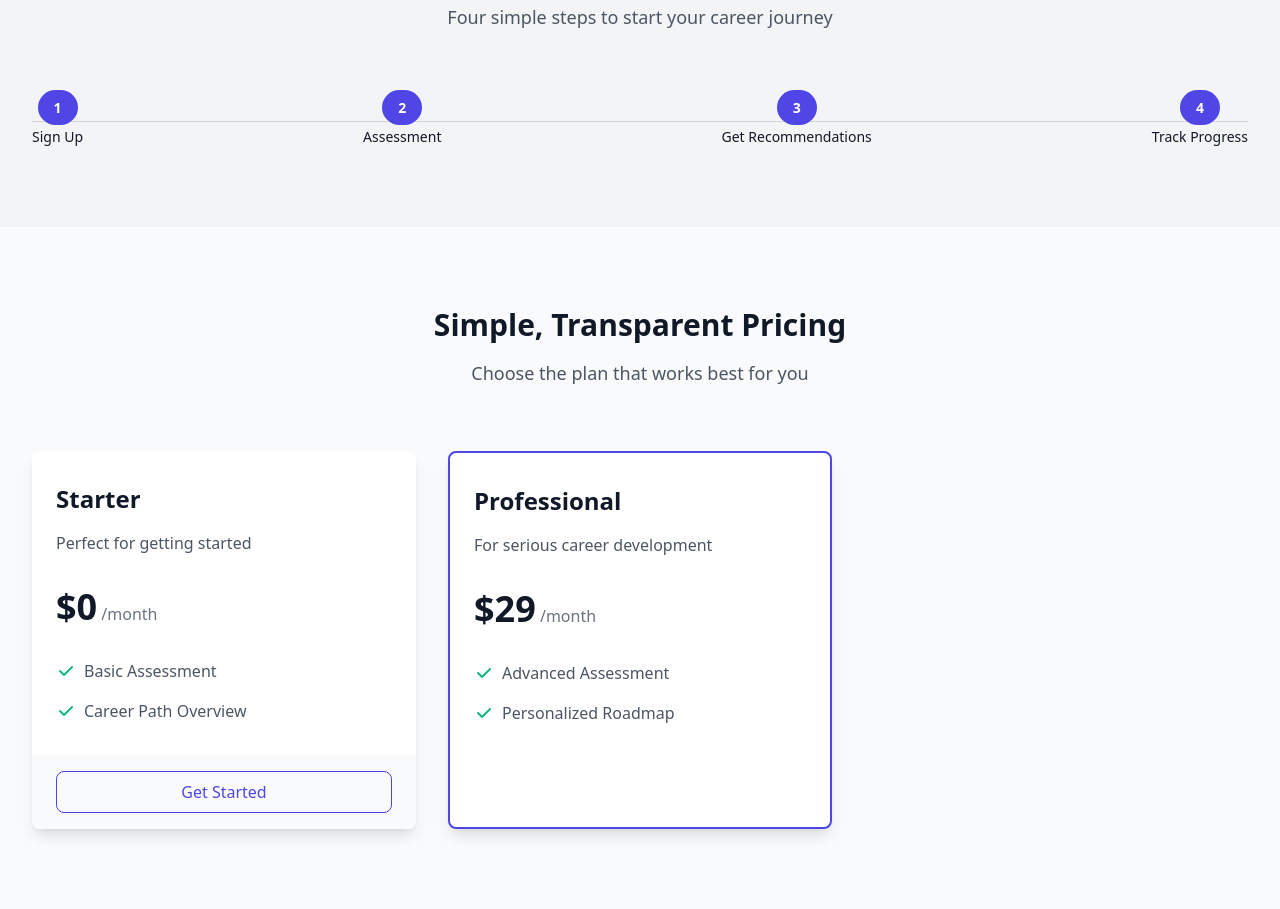
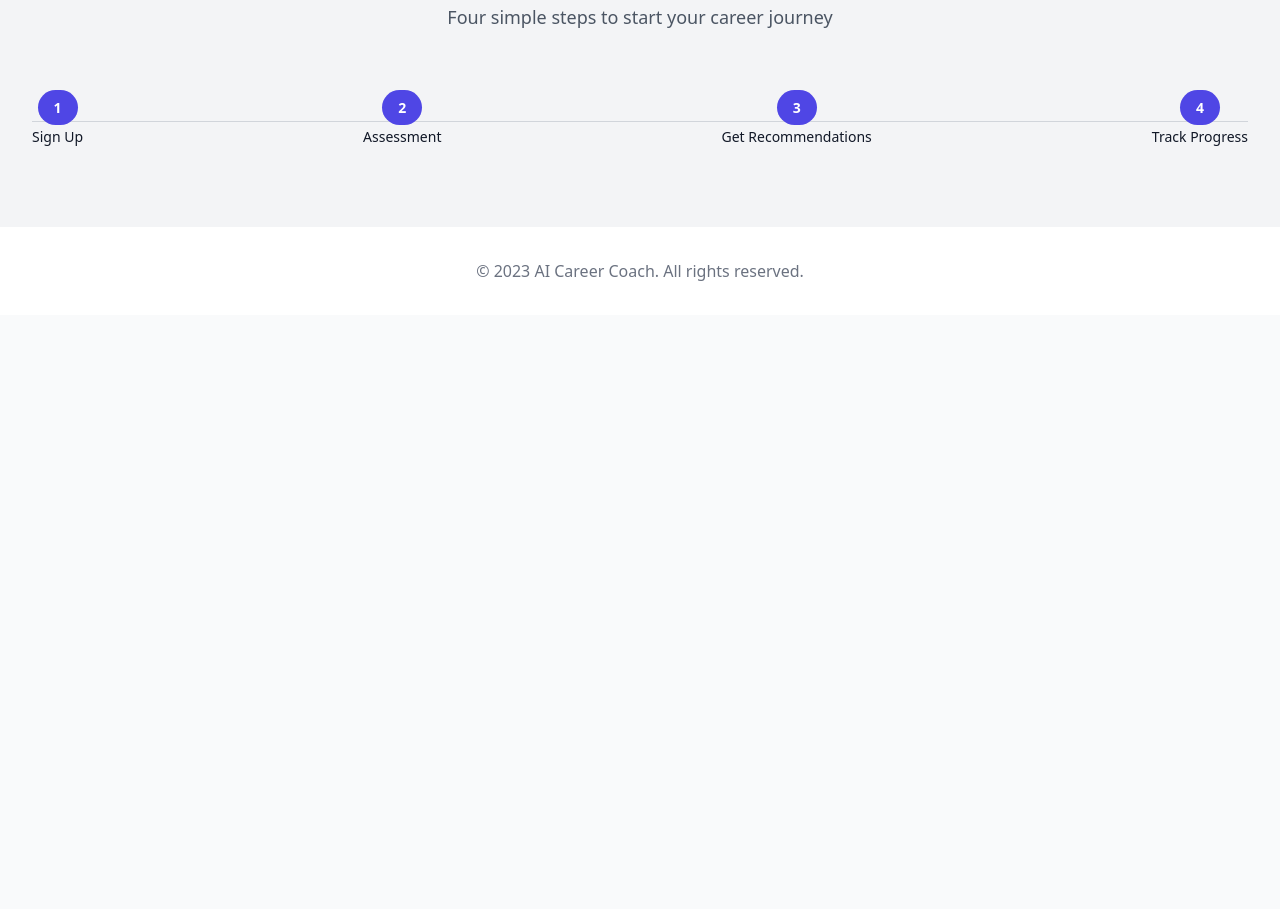
Before and after one commit to Mr-Jaiman09/VertexInnovate, a website: page index.html in a window 1280 px wide. Shown: the part 1033-1942 px from the top of the page. After the commit the page ends 1348 px from the top, so only its background shows below. Drawn offline with nearby package versions, Linux system fonts and the light colour scheme.

Commit message:
pricing removed

```diff
--- a/index.html
+++ b/index.html
@@ -28,7 +28,6 @@
                 <div class="hidden md:flex items-center space-x-8">
                     <a href="#features" class="text-gray-600 hover:text-indigo-600">Features</a>
                     <a href="#how-it-works" class="text-gray-600 hover:text-indigo-600">How It Works</a>
-                    <a href="#pricing" class="text-gray-600 hover:text-indigo-600">Pricing</a>
                     <button class="bg-indigo-600 text-white px-6 py-2 rounded-lg hover:bg-indigo-700">
                         Get Started
                     </button>
@@ -131,64 +130,14 @@
         </div>
     </section>
 
-    <!-- Pricing Section -->
-    <section id="pricing" class="py-20">
+    <!-- Footer Section -->
+    <footer class="bg-white py-8">
         <div class="max-w-7xl mx-auto px-4 sm:px-6 lg:px-8">
-            <div class="text-center">
-                <h2 class="text-3xl font-extrabold text-gray-900">Simple, Transparent Pricing</h2>
-                <p class="mt-4 text-lg text-gray-600">Choose the plan that works best for you</p>
-            </div>
-            <div class="mt-16 grid grid-cols-1 gap-8 md:grid-cols-3">
-                <div class="bg-white rounded-lg shadow-lg overflow-hidden">
-                    <div class="px-6 py-8">
-                        <h3 class="text-2xl font-semibold text-gray-900">Starter</h3>
-                        <p class="mt-4 text-gray-600">Perfect for getting started</p>
-                        <p class="mt-8">
-                            <span class="text-4xl font-extrabold text-gray-900">$0</span>
-                            <span class="text-base font-medium text-gray-500">/month</span>
-                        </p>
-                        <ul class="mt-8 space-y-4">
-                            <li class="flex items-center">
-                                <svg class="w-5 h-5 text-green-500" fill="currentColor" viewBox="0 0 20 20">
-                                    <path fill-rule="evenodd" d="M16.707 5.293a1 1 0 010 1.414l-8 8a1 1 0 01-1.414 0l-4-4a1 1 0 011.414-1.414L8 12.586l7.293-7.293a1 1 0 011.414 0z" clip-rule="evenodd"></path>
-                                </svg>
-                                <span class="ml-2 text-gray-600">Basic Assessment</span>
-                            </li>
-                            <li class="flex items-center">
-                                <svg class="w-5 h-5 text-green-500" fill="currentColor" viewBox="0 0 20 20">
-                                    <path fill-rule="evenodd" d="M16.707 5.293a1 1 0 010 1.414l-8 8a1 1 0 01-1.414 0l-4-4a1 1 0 011.414-1.414L8 12.586l7.293-7.293a1 1 0 011.414 0z" clip-rule="evenodd"></path>
-                                </svg>
-                                <span class="ml-2 text-gray-600">Career Path Overview</span>
-                            </li>
-                        </ul>
-                    </div>
-                    <div class="px-6 py-4 bg-gray-50">
-                        <button class="w-full px-4 py-2 border border-indigo-600 text-indigo-600 rounded-lg hover:bg-indigo-50">
-                            Get Started
-                        </button>
-                    </div>
-                </div>
-                <div class="bg-white rounded-lg shadow-lg overflow-hidden border-2 border-indigo-600">
-                    <div class="px-6 py-8">
-                        <h3 class="text-2xl font-semibold text-gray-900">Professional</h3>
-                        <p class="mt-4 text-gray-600">For serious career development</p>
-                        <p class="mt-8">
-                            <span class="text-4xl font-extrabold text-gray-900">$29</span>
-                            <span class="text-base font-medium text-gray-500">/month</span>
-                        </p>
-                        <ul class="mt-8 space-y-4">
-                            <li class="flex items-center">
-                                <svg class="w-5 h-5 text-green-500" fill="currentColor" viewBox="0 0 20 20">
-                                    <path fill-rule="evenodd" d="M16.707 5.293a1 1 0 010 1.414l-8 8a1 1 0 01-1.414 0l-4-4a1 1 0 011.414-1.414L8 12.586l7.293-7.293a1 1 0 011.414 0z" clip-rule="evenodd"></path>
-                                </svg>
-                                <span class="ml-2 text-gray-600">Advanced Assessment</span>
-                            </li>
-                            <li class="flex items-center">
-                                <svg class="w-5 h-5 text-green-500" fill="currentColor" viewBox="0 0 20 20">
-                                    <path fill-rule="evenodd" d="M16.707 5.293a1 1 0 010 1.414l-8 8a1 1 0 01-1.414 0l-4-4a1 1 0 011.414-1.414L8 12.586l7.293-7.293a1 1 0 011.414 0z" clip-rule="evenodd"></path>
-                                </svg>
-                                <span class="ml-2 text-gray-600">Personalized Roadmap</span>
-                            </li>
-                            <li class="flex items-center">
-                                <svg class="w-5 h-5 text-green-500" fill="currentColor" viewBox="0 0 20 20">
-                                    <path fill-rule="evenodd" d="M16.707 5.293a1 1 0 010 1.414l-8 8a1 1 0 01
+            <p class="text-center text-gray-500">
+                &copy; 2023 AI Career Coach. All rights reserved.
+            </p>
+        </div>
+    </footer>
+
+</body>
+</html>
```
Also changed, not shown: requirements.txt (line endings or trailing spaces).
